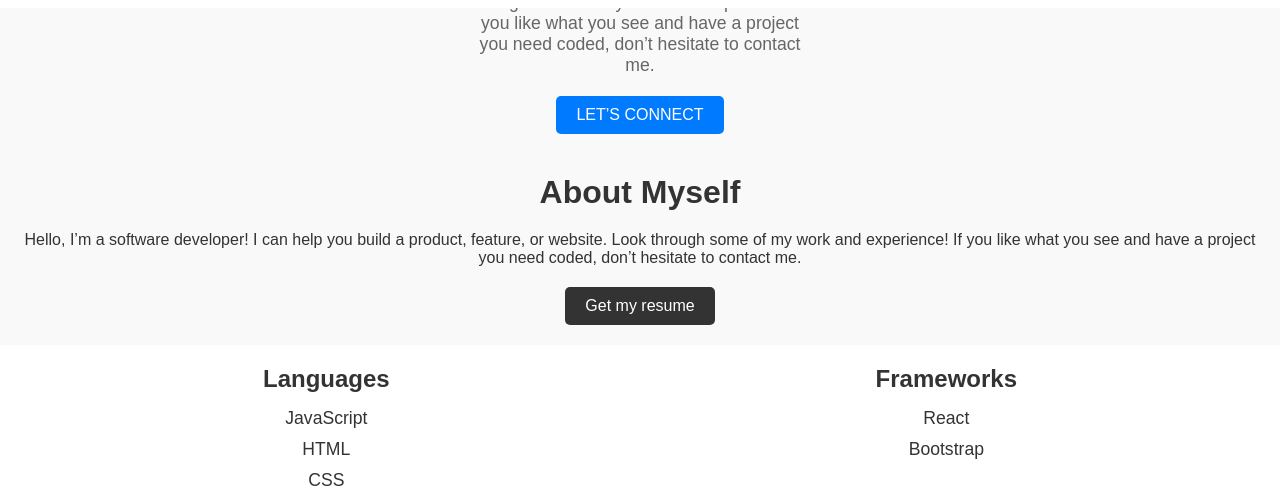
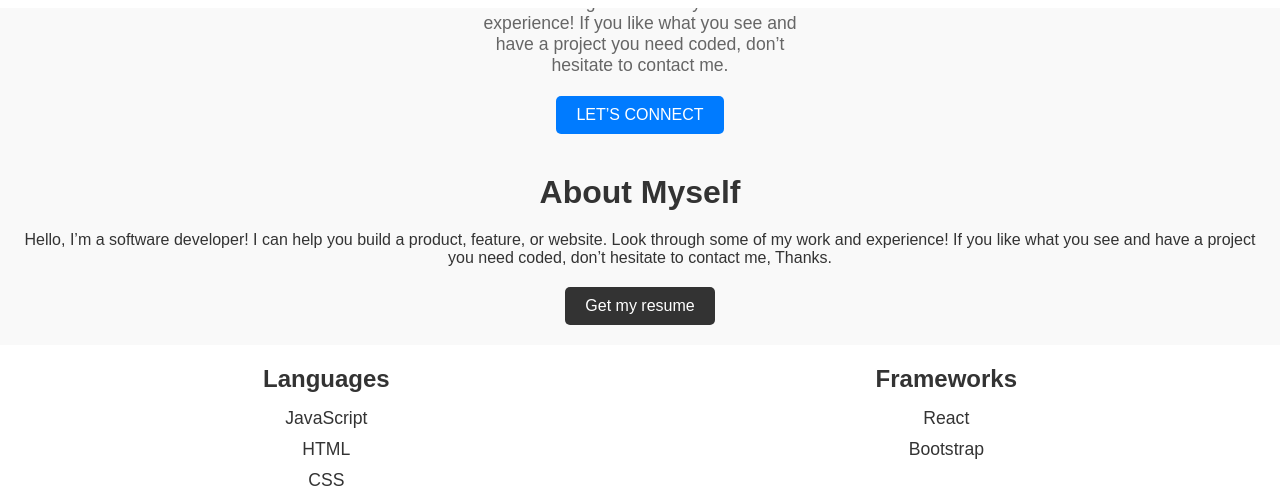
Before and after one commit to mosahiiil/Personal_Portfolio, a plain HTML site: page index.html in a window 1280 px wide. Shown: the part 312-816 px from the top of the page. Drawn offline with Linux system fonts and the light colour scheme.

Commit message:
This is my final commit for mid-term lab

```diff
--- a/index.html
+++ b/index.html
@@ -8,7 +8,6 @@
   <script defer src="scripts.js"></script> <!-- Link to JavaScript -->
 </head>
 <body>
-
   <!-- Mobile Navigation -->
   <nav class="mobile-nav">
     <div class="hamburger">
@@ -30,8 +29,8 @@
     <div class="intro-section">
       <img src="https://via.placeholder.com/150" alt="Profile Image" class="profile-img"> <!-- Profile Image -->
       <h1>I’m Sahil.</h1>
-      <h2>Glad to see you!</h2>
-      <p>I’m a software developer! I can help you build a product, feature, or website. Look through some of my work and experience! If you like what you see and have a project you need coded, don’t hesitate to contact me.</p>
+      <h2>Glad to see you here!</h2>
+      <p>I’m an amateur software developer! I can help you build a product, feature, or website. Look through some of my work and experience! If you like what you see and have a project you need coded, don’t hesitate to contact me.</p>
       <button class="connect-btn">LET’S CONNECT</button>
     </div>
   </header>
@@ -39,7 +38,7 @@
   <!-- About Section -->
   <section id="about" class="about">
     <h2>About Myself</h2>
-    <p>Hello, I’m a software developer! I can help you build a product, feature, or website. Look through some of my work and experience! If you like what you see and have a project you need coded, don’t hesitate to contact me.</p>
+    <p>Hello, I’m a software developer! I can help you build a product, feature, or website. Look through some of my work and experience! If you like what you see and have a project you need coded, don’t hesitate to contact me, Thanks.</p>
     <button class="resume-btn">Get my resume</button>
   </section>
 
```
